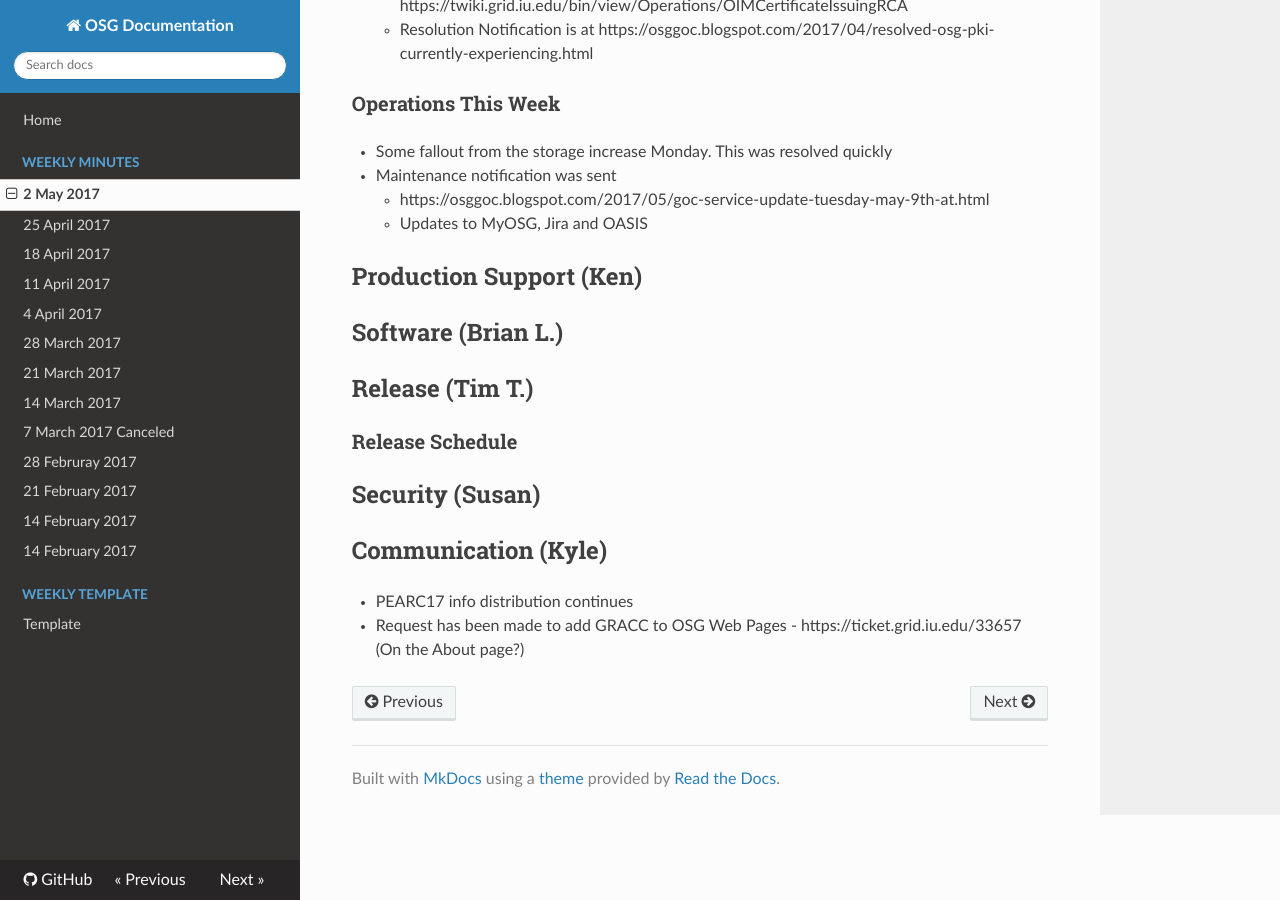
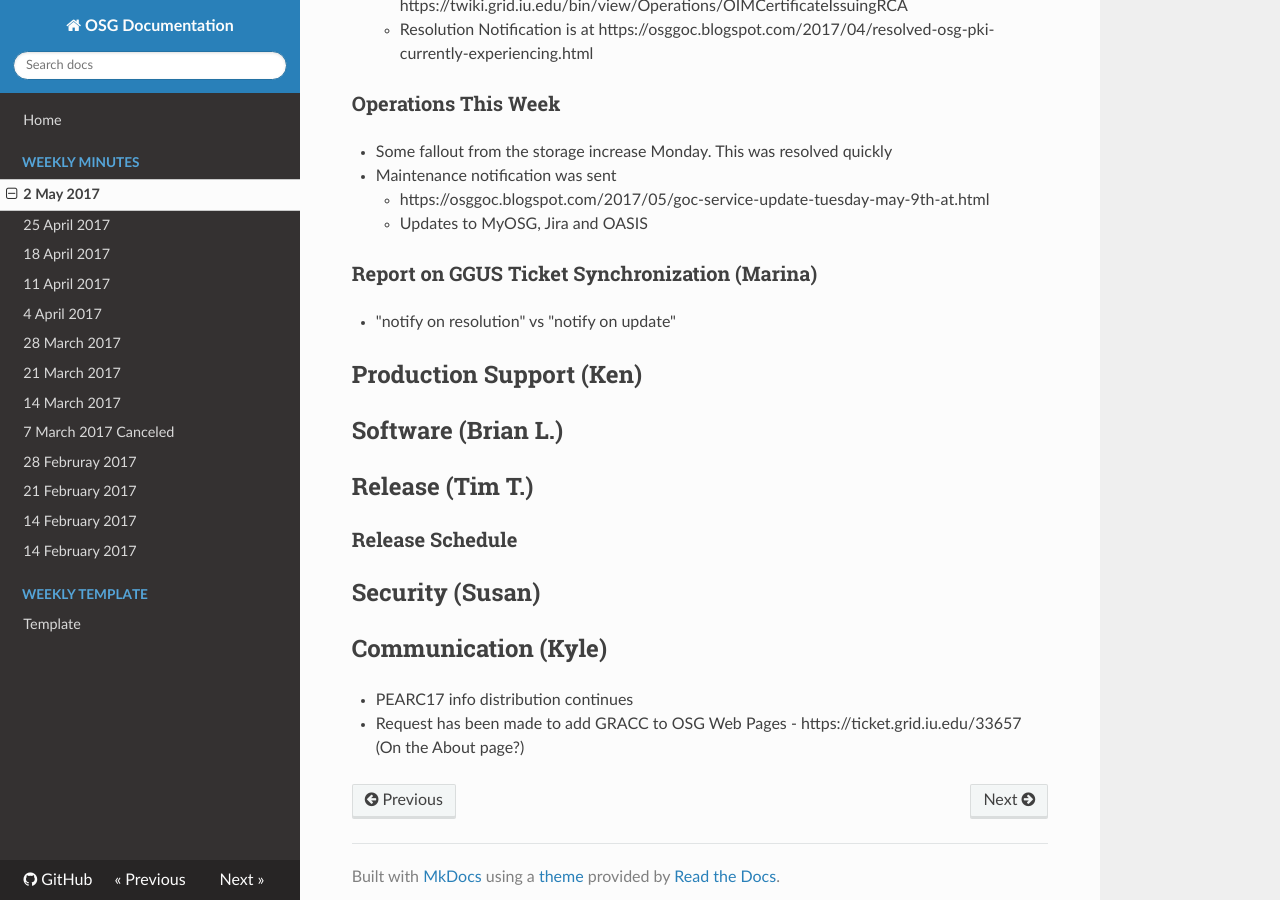
Before and after one commit to zsshah/production, an MkDocs documentation site: the page built from docs/WeeklyMinutes/02May2017.md, in a window 1280 px wide and 900 px high, scrolled down 2023 px. Built offline with MkDocs 1.6.1, drawn with Linux system fonts in a browser that asks for light colours; nearby versions of some CDN libraries; old or Windows-style settings are respelled for this version of MkDocs.

Commit message:
Update 02May2017.md

```diff
--- a/docs/WeeklyMinutes/02May2017.md
+++ b/docs/WeeklyMinutes/02May2017.md
@@ -39,6 +39,9 @@
       * https://osggoc.blogspot.com/2017/05/goc-service-update-tuesday-may-9th-at.html
       * Updates to MyOSG, Jira and OASIS
 
+### Report on GGUS Ticket Synchronization (Marina)
+   * "notify on resolution" vs "notify on update"
+
 ## Production Support (Ken)
 
 ## Software (Brian L.)
```
